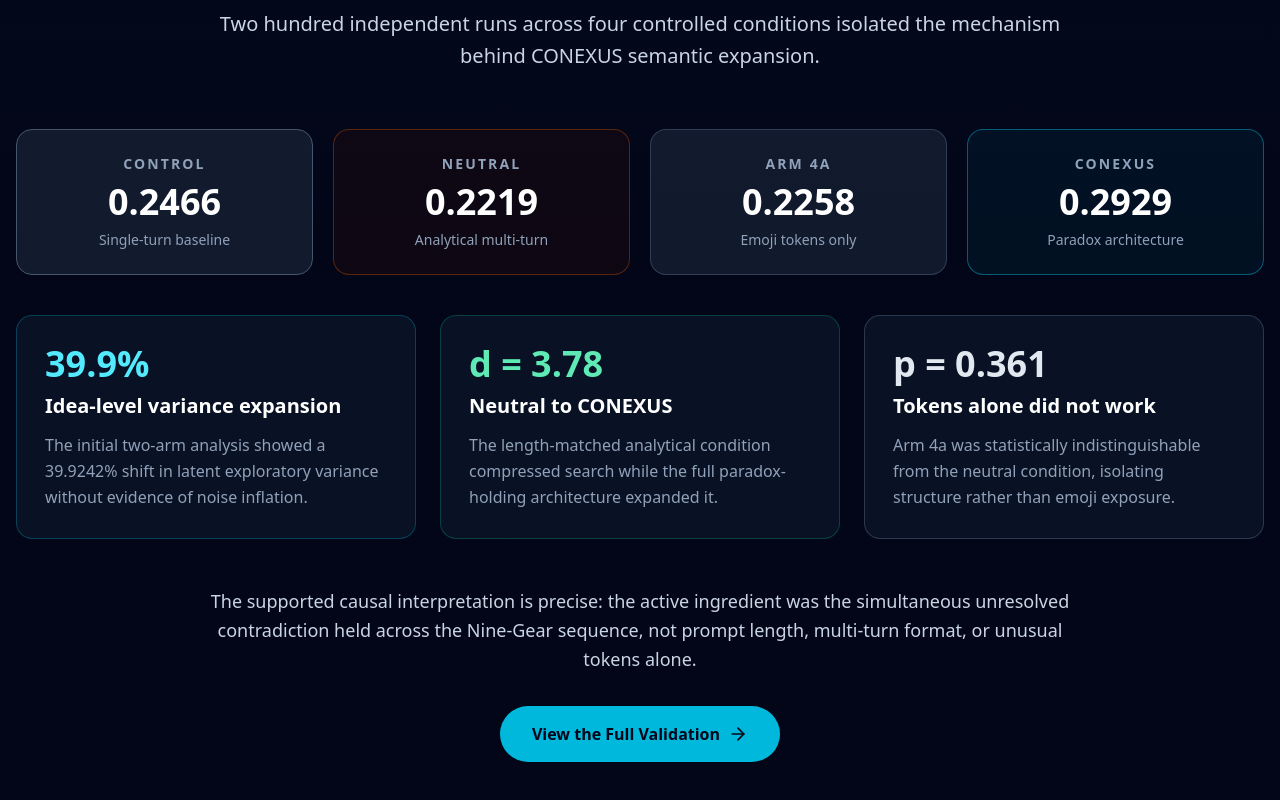
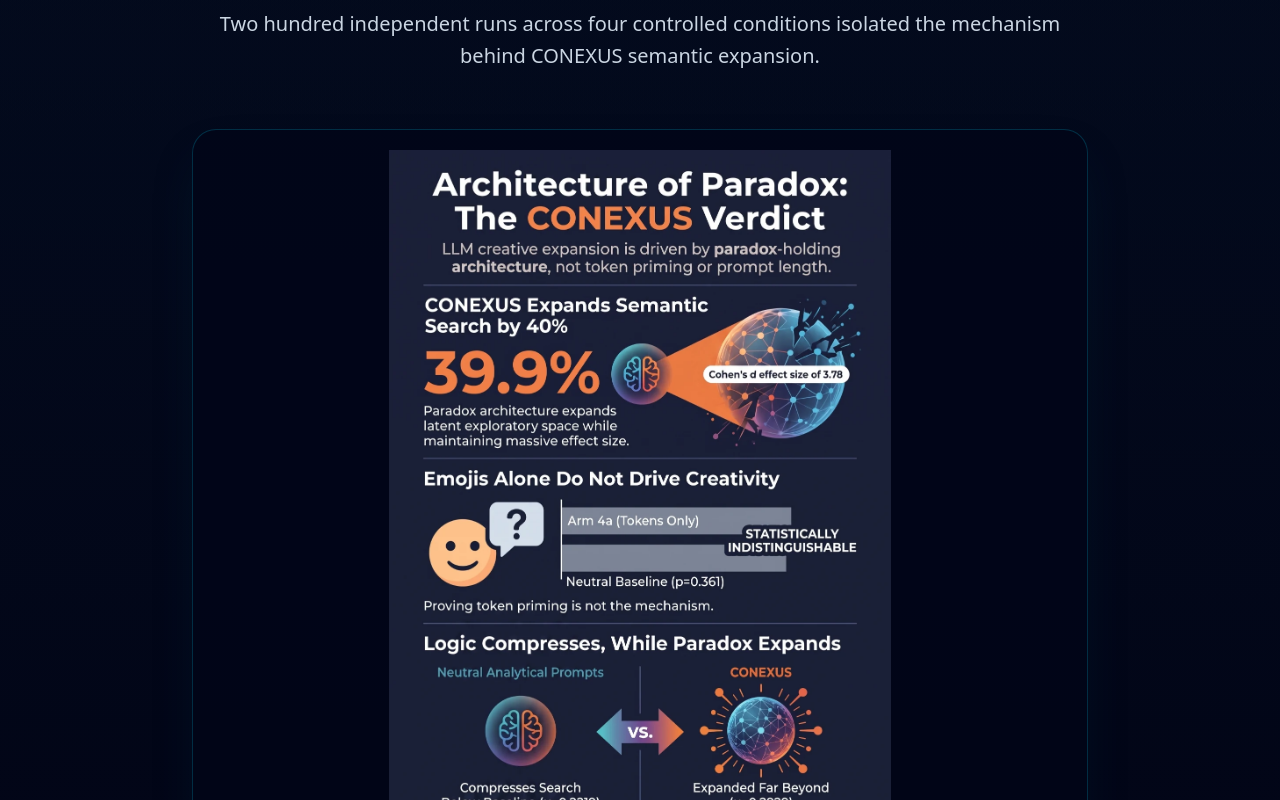
Before and after one commit to CONEXUS-dev/conexus-website, a Next.js app: page / in a window 1280 px wide. Shown: the part 1240-2040 px from the top of the page. Built offline with nearby package versions, Linux system fonts and the light colour scheme.

Commit message:
Add four-arm evidence infographic to homepage

```diff
--- a/components/DiscoveryStory.tsx
+++ b/components/DiscoveryStory.tsx
@@ -2,6 +2,7 @@
 
 import { motion } from "framer-motion";
 import { ArrowRight, FlaskConical } from "lucide-react";
+import Image from "next/image";
 import Link from "next/link";
 
 const arms = [
@@ -57,6 +58,34 @@ export default function DiscoveryStory() {
             isolated the mechanism behind CONEXUS semantic expansion.
           </p>
         </motion.div>
+
+        <motion.figure
+          initial={{ opacity: 0, y: 20 }}
+          whileInView={{ opacity: 1, y: 0 }}
+          viewport={{ once: true }}
+          transition={{ duration: 0.7 }}
+          className="mx-auto mb-16 max-w-4xl overflow-hidden rounded-3xl border border-cyan-400/20 bg-slate-950/80 p-3 shadow-2xl shadow-cyan-950/30 md:p-5"
+        >
+          <a
+            href="/images/evidence/conexus-geometric-proof.webp"
+            target="_blank"
+            rel="noopener noreferrer"
+            aria-label="Open the full CONEXUS four-arm causal validation infographic"
+          >
+            <Image
+              src="/images/evidence/conexus-geometric-proof.webp"
+              alt="CONEXUS four-arm causal validation infographic showing architecture-driven expansion"
+              width={1143}
+              height={2048}
+              className="h-auto max-h-[900px] w-full object-contain"
+              sizes="(max-width: 768px) 100vw, 896px"
+            />
+          </a>
+          <figcaption className="px-3 pb-2 pt-4 text-center text-sm leading-relaxed text-slate-400">
+            The four controlled conditions separate prompt length, token exposure,
+            and paradox-holding architecture. Select the image to view it at full size.
+          </figcaption>
+        </motion.figure>
 
         <div className="mb-10 grid gap-5 md:grid-cols-4">
           {arms.map((arm, index) => (
```
